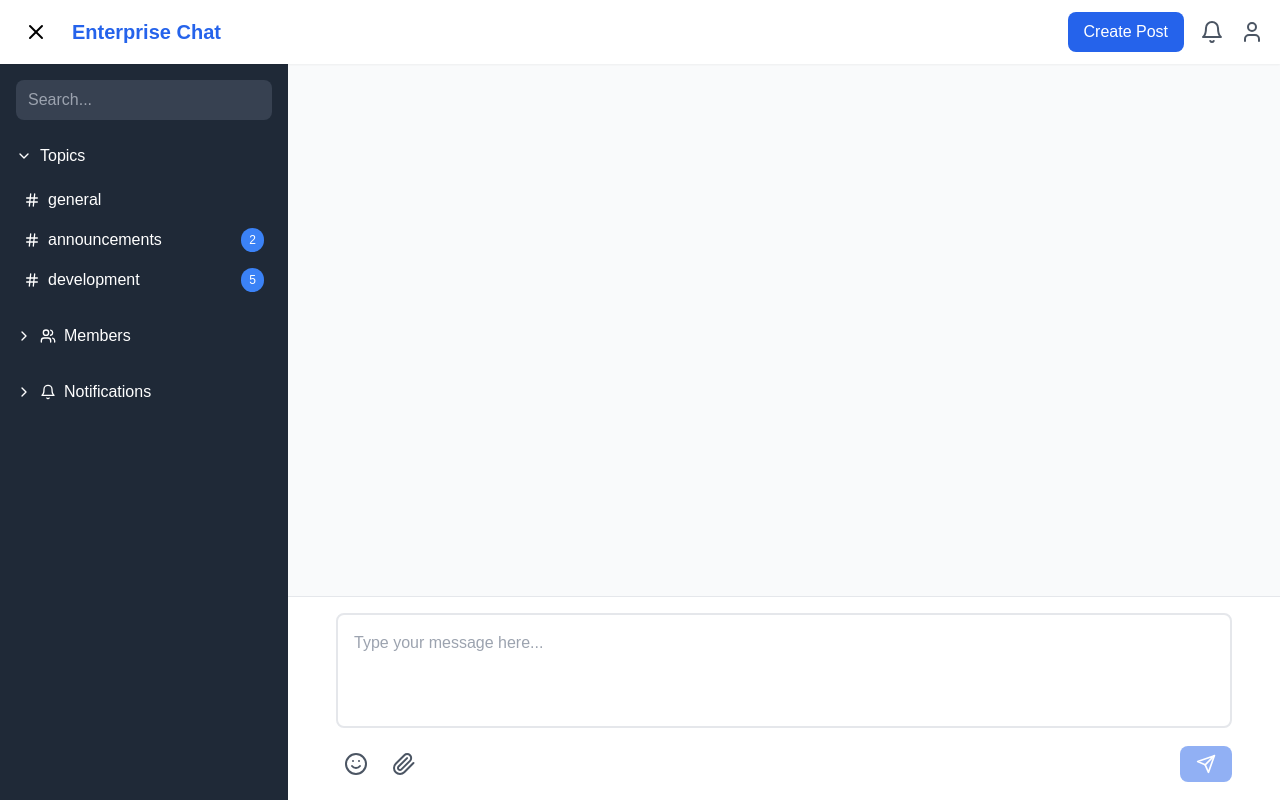
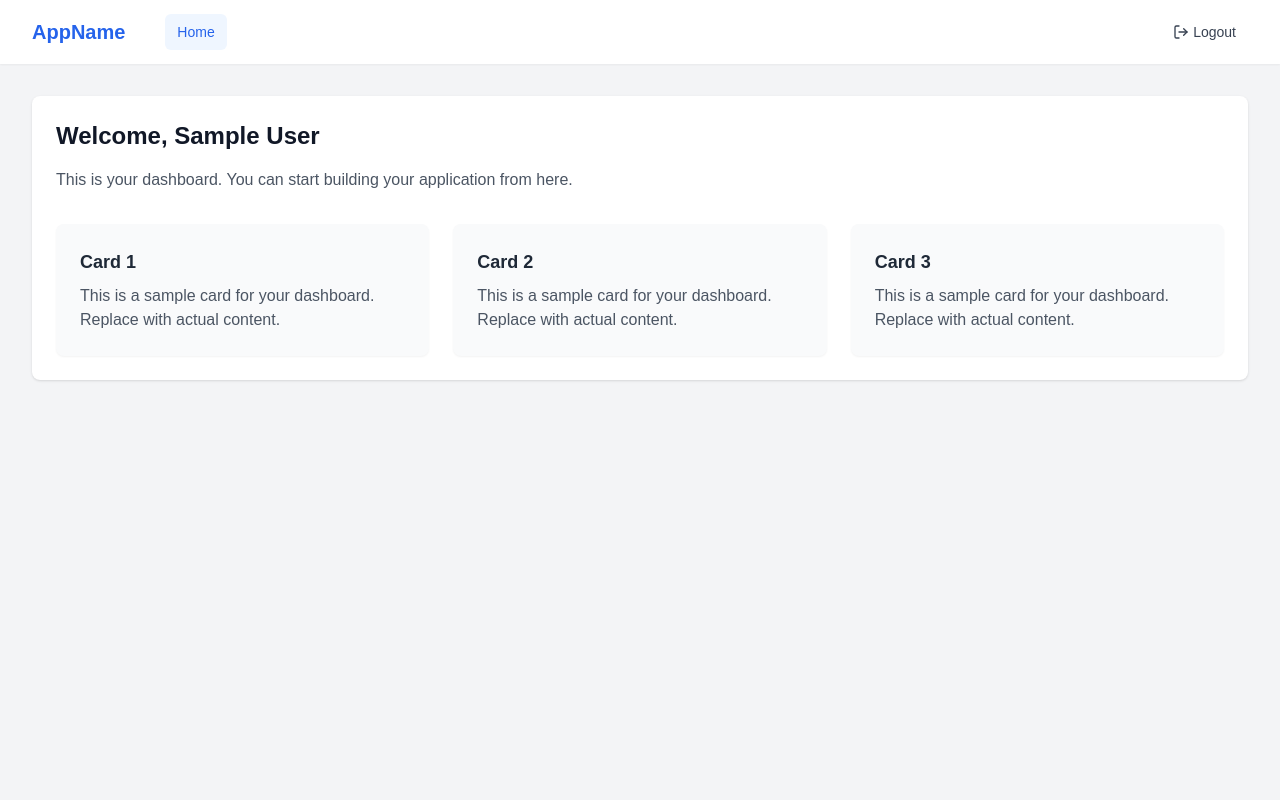
Before and after one commit to GurvanENess/NessIA-frontend, a React (Vite) app: page / in a window 1280 px wide. Built offline with nearby package versions, Linux system fonts and the light colour scheme; sample sign-in values are in the browser's storage.

Commit message:
Implement Enterprise Chat Interface

```diff
--- a/src/App.tsx
+++ b/src/App.tsx
@@ -1,15 +1,32 @@
 import React from 'react';
-import { Provider } from 'react-redux';
-import { store } from './store';
-import { Toaster } from 'react-hot-toast';
-import ChatLayout from './components/ChatLayout';
+import { BrowserRouter as Router, Routes, Route, Navigate } from 'react-router-dom';
+import { AuthProvider } from './contexts/AuthContext';
+import ProtectedRoute from './lib/ProtectedRoute';
+import Navbar from './components/Navbar';
+import Login from './pages/Login';
+import Home from './pages/Home';
 
 function App() {
   return (
-    <Provider store={store}>
-      <ChatLayout />
-      <Toaster position="top-right" />
-    </Provider>
+    <AuthProvider>
+      <Router>
+        <div className="min-h-screen bg-gray-100">
+          <Navbar />
+          <Routes>
+            <Route path="/login" element={<Login />} />
+
+            {/* Protected routes */}
+            <Route element={<ProtectedRoute />}>
+              <Route path="/" element={<Home />} />
+              {/* Add more protected routes here */}
+            </Route>
+
+            {/* Redirect to home for any other routes */}
+            <Route path="*" element={<Navigate to="/" replace />} />
+          </Routes>
+        </div>
+      </Router>
+    </AuthProvider>
   );
 }
 
```
Also changed, not shown: package.json (+1 -8 lines).
